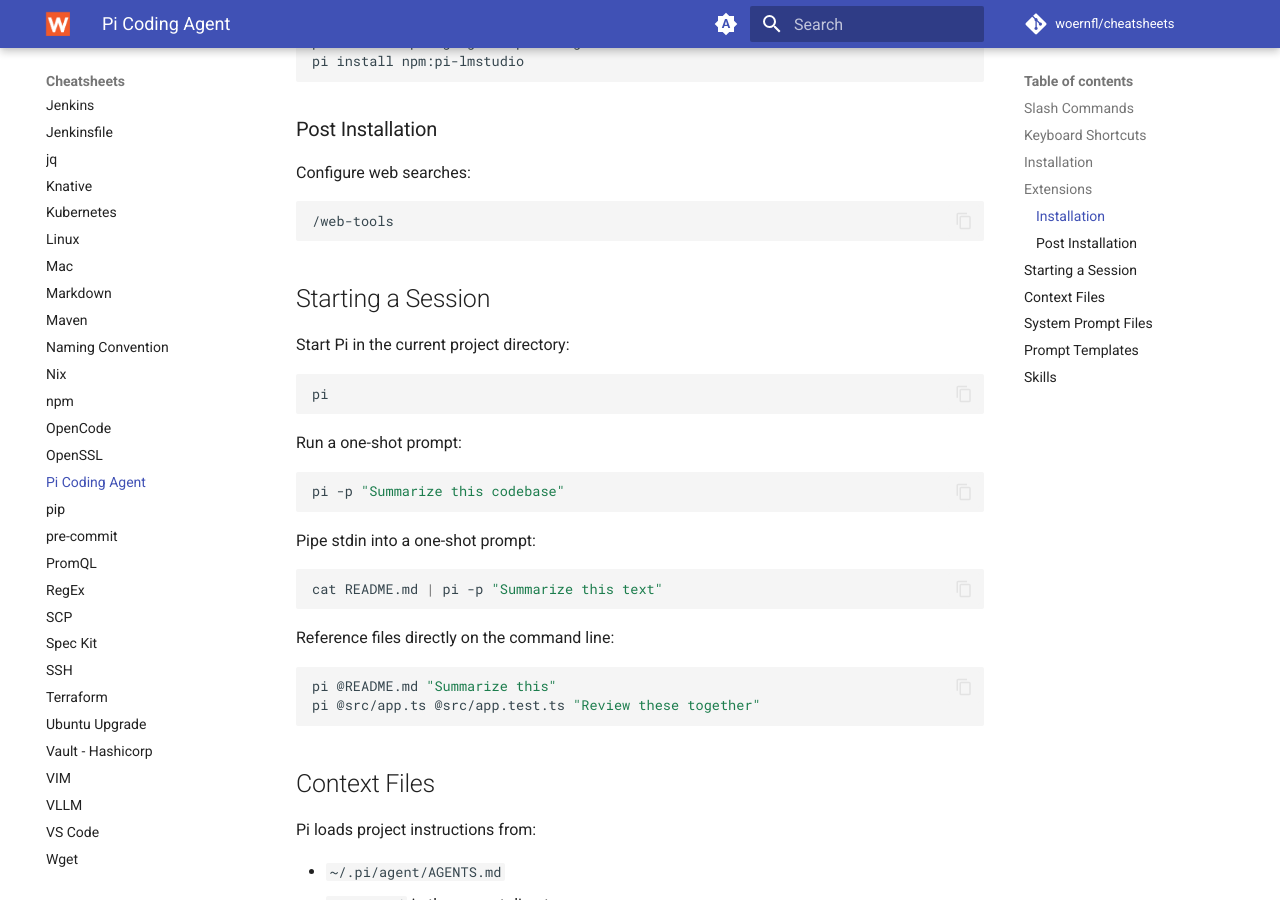
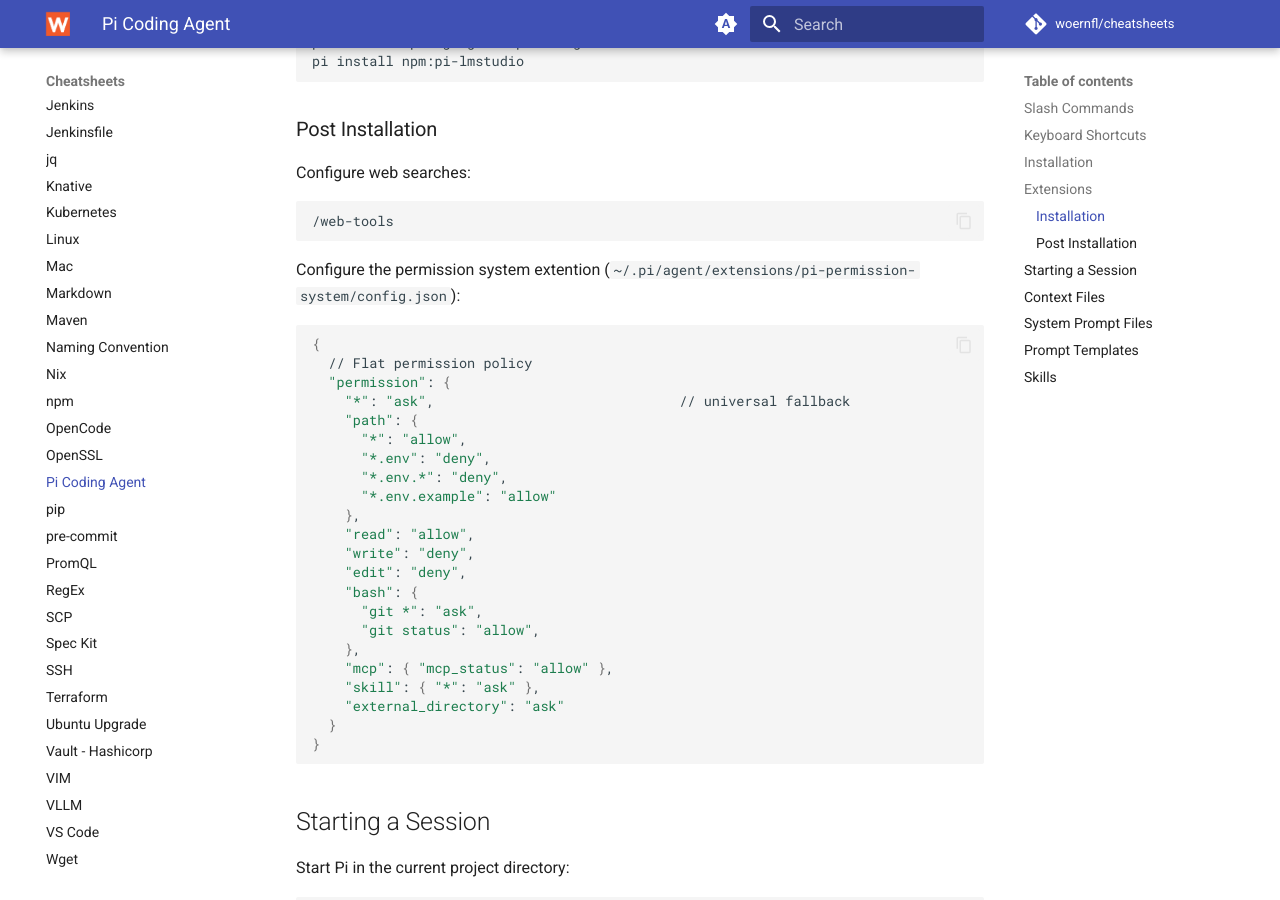
Before and after one commit to woernfl/cheatsheets, an MkDocs documentation site: the page built from docs/pi.md, in a window 1280 px wide and 900 px high, scrolled down 2231 px. Built offline with MkDocs 1.6.1 and Material for MkDocs 9.7.7, drawn with Linux system fonts in a browser that asks for light colours; comment, search, counter and statistics services are not loaded.

Commit message:
Add permission system configuration example (#389)
Added configuration example for the permission system extension in pi.md.

````diff
--- a/docs/pi.md
+++ b/docs/pi.md
@@ -81,6 +81,33 @@
 
 ```bash
 /web-tools
+```
+
+Configure the permission system extention (`~/.pi/agent/extensions/pi-permission-system/config.json`):
+
+```bash
+{
+  // Flat permission policy
+  "permission": {
+    "*": "ask",                              // universal fallback
+    "path": {
+      "*": "allow",
+      "*.env": "deny",
+      "*.env.*": "deny",
+      "*.env.example": "allow"
+    },
+    "read": "allow",
+    "write": "deny",
+    "edit": "deny",
+    "bash": {
+      "git *": "ask",
+      "git status": "allow",
+    },
+    "mcp": { "mcp_status": "allow" },
+    "skill": { "*": "ask" },
+    "external_directory": "ask"
+  }
+}
 ```
 
 ## Starting a Session
````
